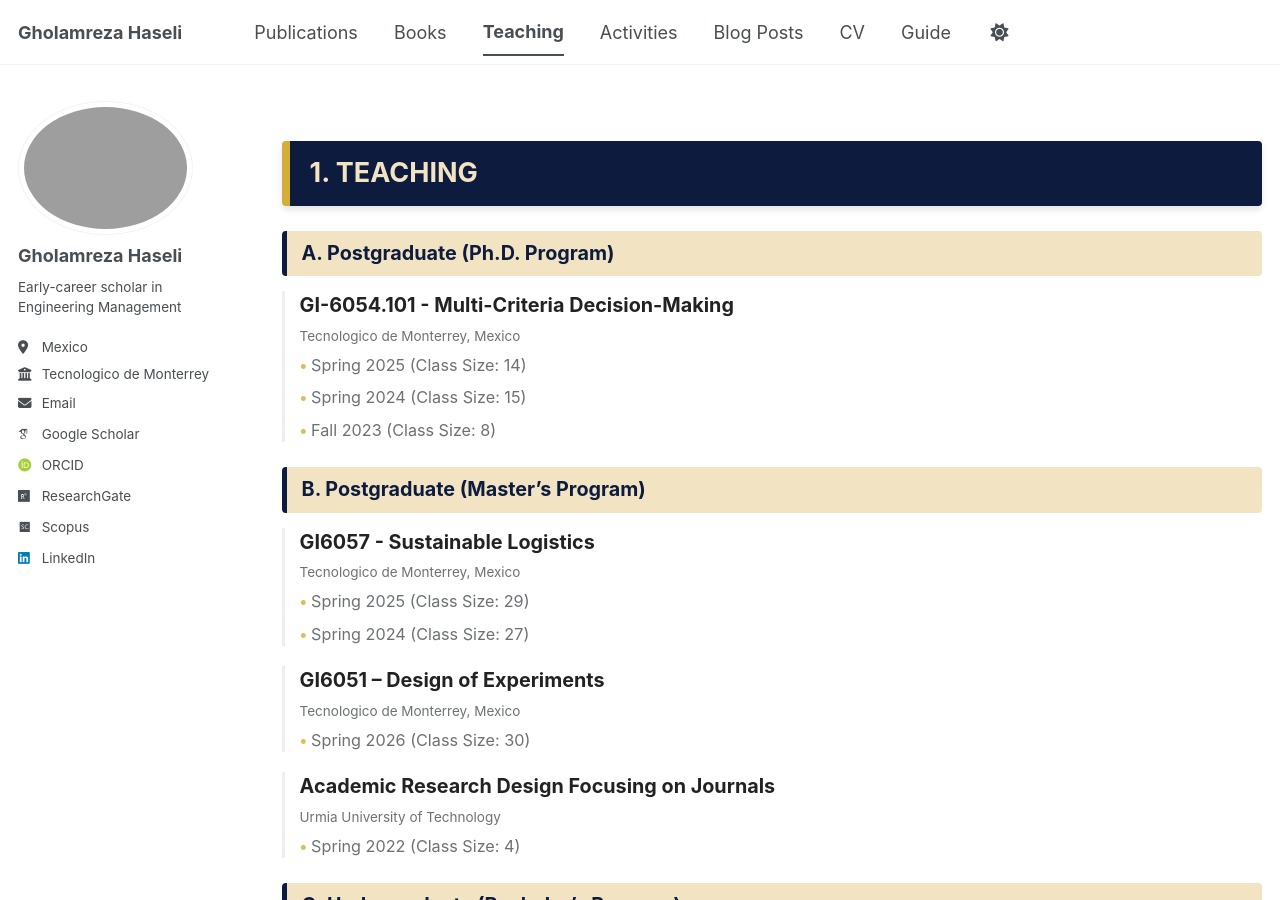
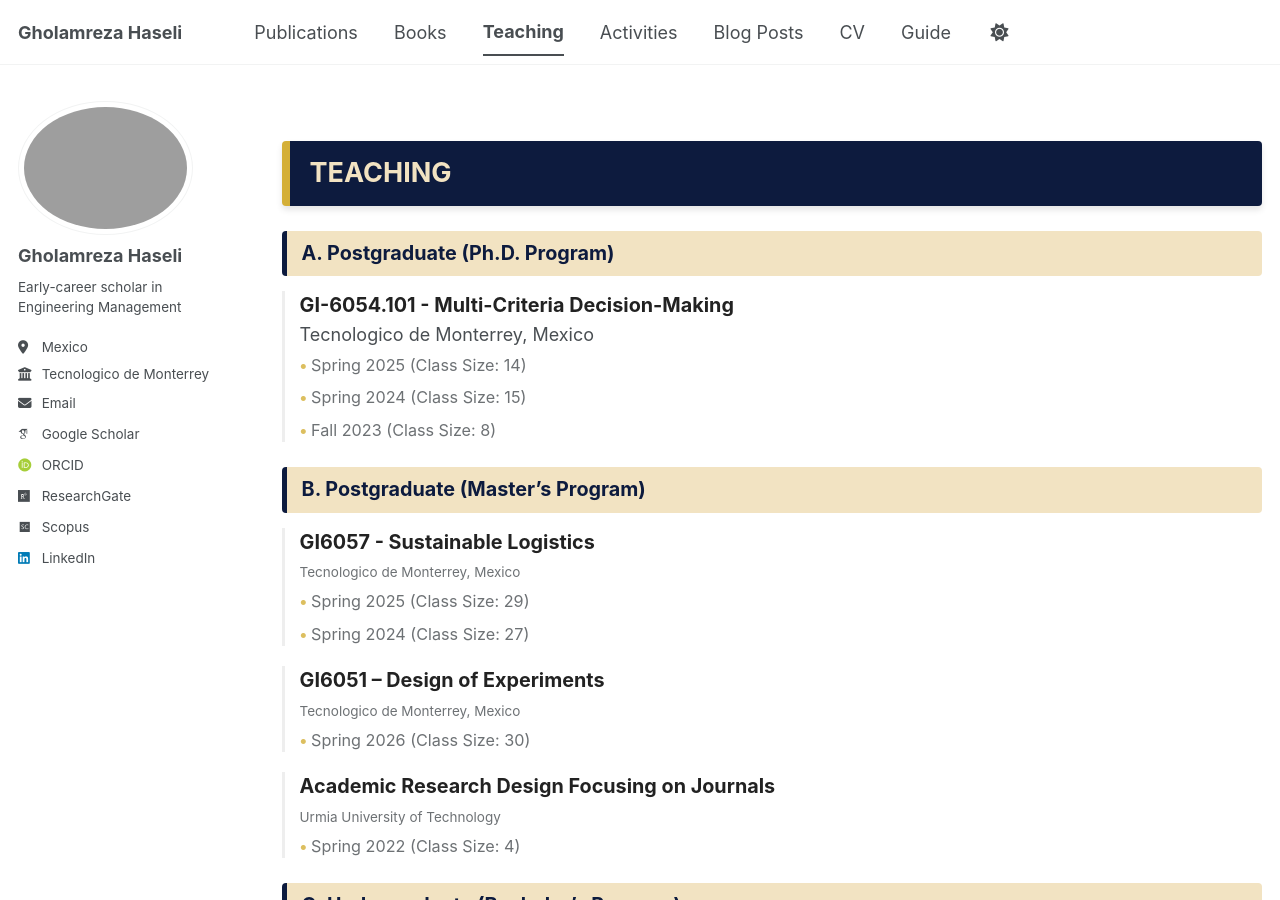
Before and after one commit to Gholamreza-Haseli/Gholamreza-Haseli.github.io, a Jekyll site: the page built from _pages/teaching.html, in a window 1280 px wide and 900 px high. Built offline with Jekyll 4.4.1, drawn with Linux system fonts in a browser that asks for light colours; some web fonts are replaced; a script bundle is joined from its source files by our own code; library files that are not in the unit come from our copies.

Commit message:
Update teaching.html

```diff
--- a/_pages/teaching.html
+++ b/_pages/teaching.html
@@ -105,12 +105,12 @@ author_profile: true
   }
 </style>
 
-<div class="poms-main-header">1. Teaching</div>
+<div class="poms-main-header">Teaching</div>
 
 <div class="poms-sub-header">A. Postgraduate (Ph.D. Program)</div>
 <div class="course-card">
   <span class="course-name">GI-6054.101 - Multi-Criteria Decision-Making</span>
-  <small>Tecnologico de Monterrey, Mexico</small>
+  <span>Tecnologico de Monterrey, Mexico</span>
   <ul class="class-info">
     <li>Spring 2025 (Class Size: 14)</li>
     <li>Spring 2024 (Class Size: 15)</li>
```
Also changed, not shown: other parts of _pages/teaching.html (+1 -1 lines).
